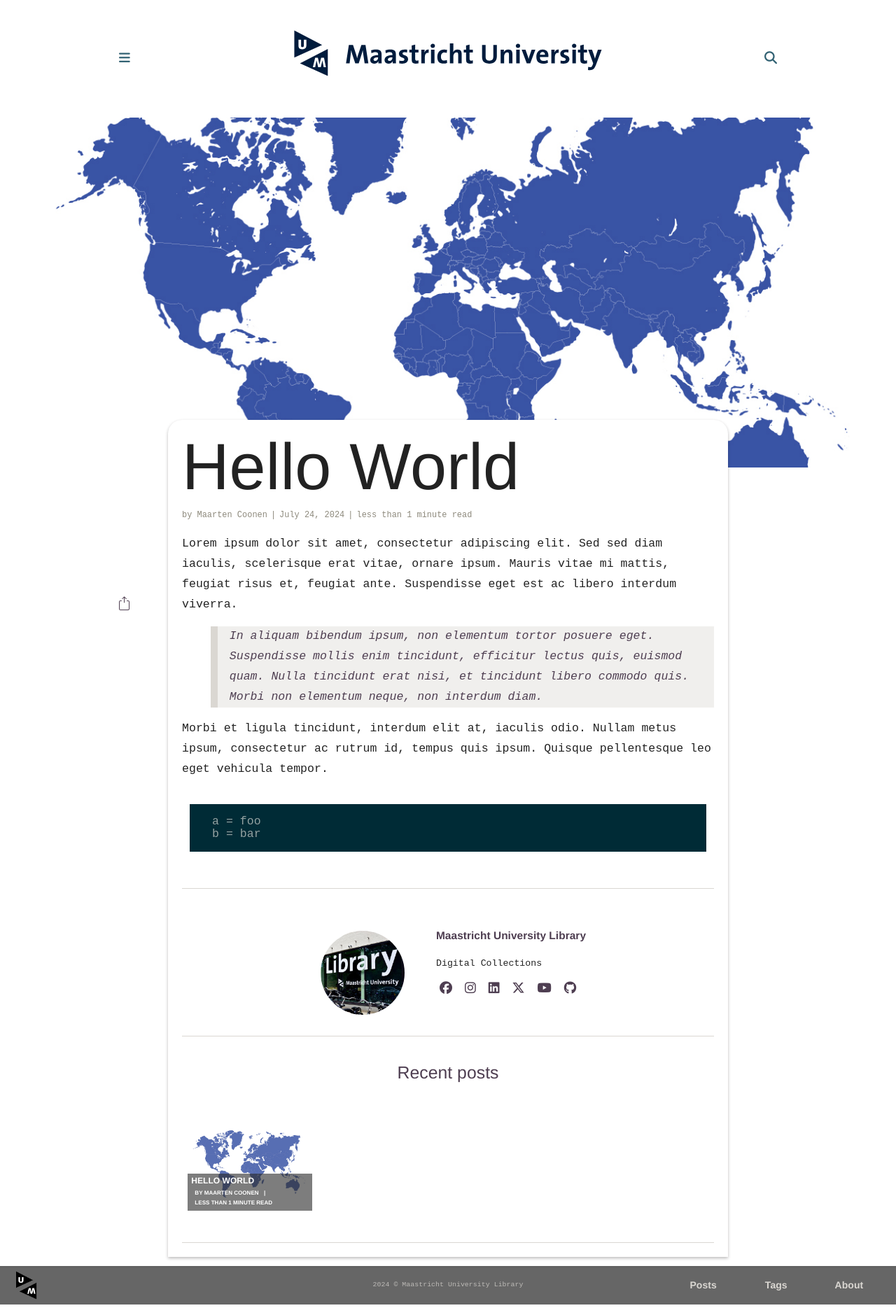
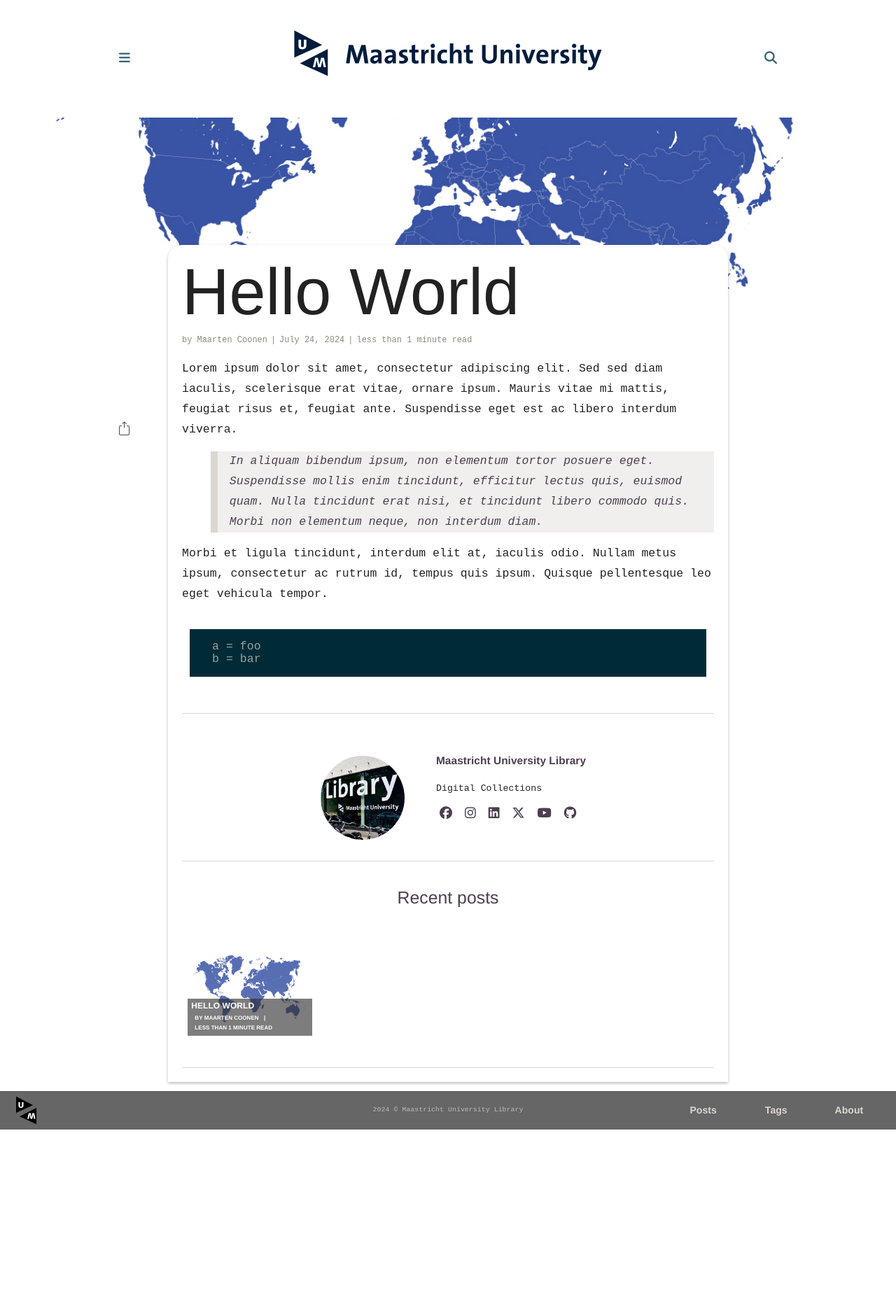
Before and after one commit to MaastrichtU-Library/tech-talk, a Jekyll site: the page built from _posts/2024-07-24-hello-world.md, in a window 1280 px wide. Shown: the whole page at 70% size. Built offline with Jekyll 4.4.1, drawn with Linux system fonts in a browser that asks for light colours; some web fonts are replaced; after the commit the page ends 1619 px from its top, so only the background shows below that.

Commit message:
Decreased height of image on post page

```diff
--- a/assets/css/main.css
+++ b/assets/css/main.css
@@ -1436,7 +1436,7 @@
   position: relative;
   padding: 0;
   margin: 0;
-  height: 500px;
+  height: 250px;
   background-color: var(--background);
   overflow: hidden;
 }
```
